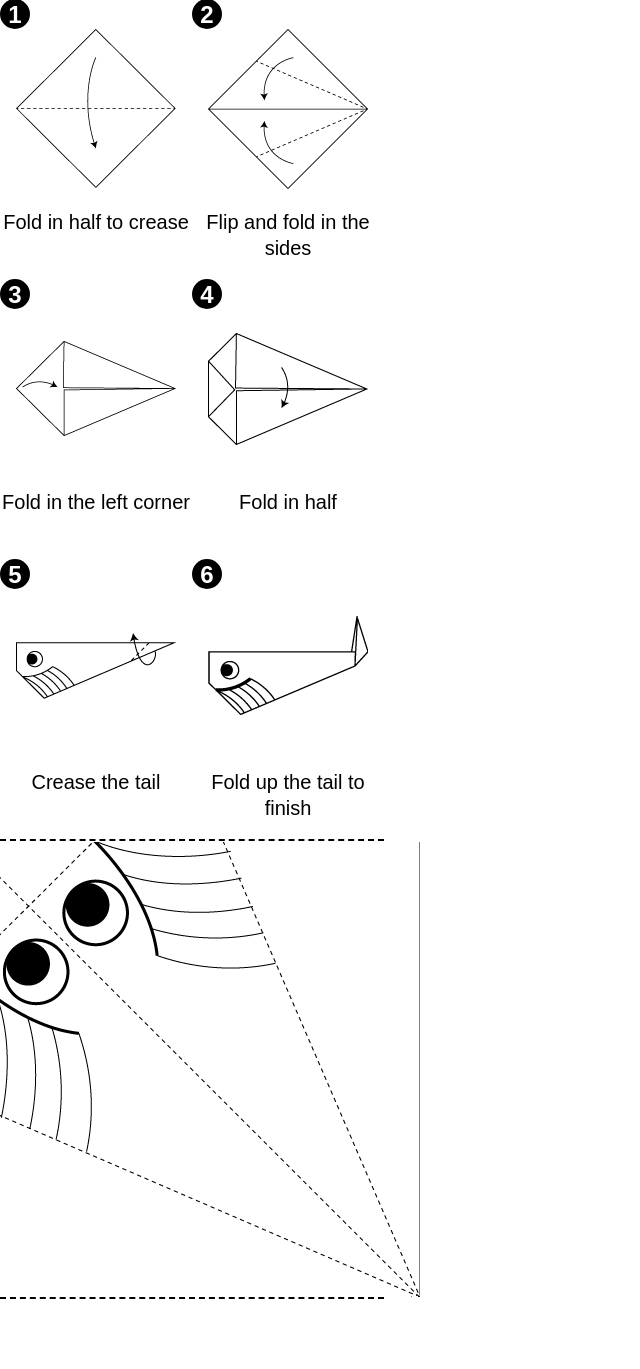
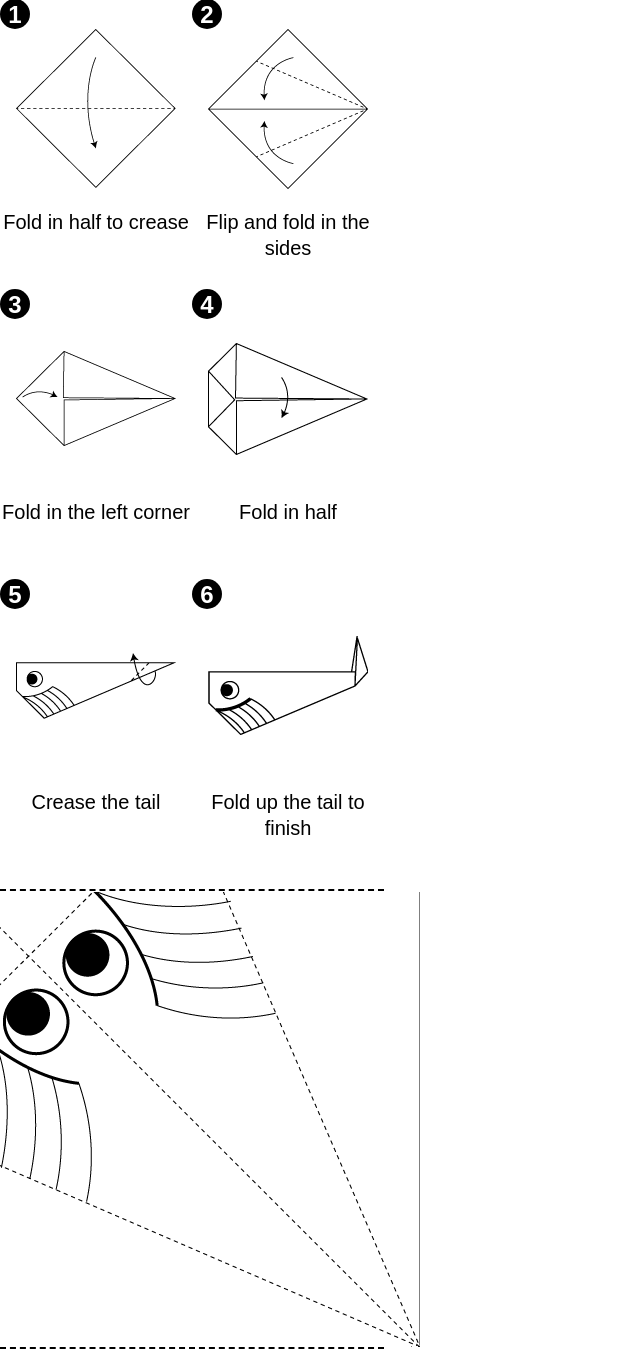
Before and after one commit to bfirsh/paperpets, a Flask app: page /sample/ in a window 1280 px wide. Shown: the part 137-1506 px from the top of the page, without its empty margins (0-640 px from the left). Before the commit the page ends 1436 px from the top, so only its background shows below. Run offline with Flask 2, Linux system fonts and the light colour scheme.

Commit message:
Fixed fox images

```diff
--- a/templates/edition.html
+++ b/templates/edition.html
@@ -21,7 +21,7 @@
       border-top: 2px dashed #000;
       border-bottom: 2px dashed #000;
       position: relative;
-        margin-bottom: 20px;
+      margin: 20px 0;
     }
 
     .paper .square {
@@ -58,7 +58,7 @@
 
     .instructions li {
       width: 192px;
-      height: 280px;
+      height: 290px;
       float: left;
       list-style: none;
       font-size: 20px;
```
Also changed, not shown: static/pets/fox/1.png, static/pets/fox/2.png. Lines whose indentation alone changed are shown as unchanged.
